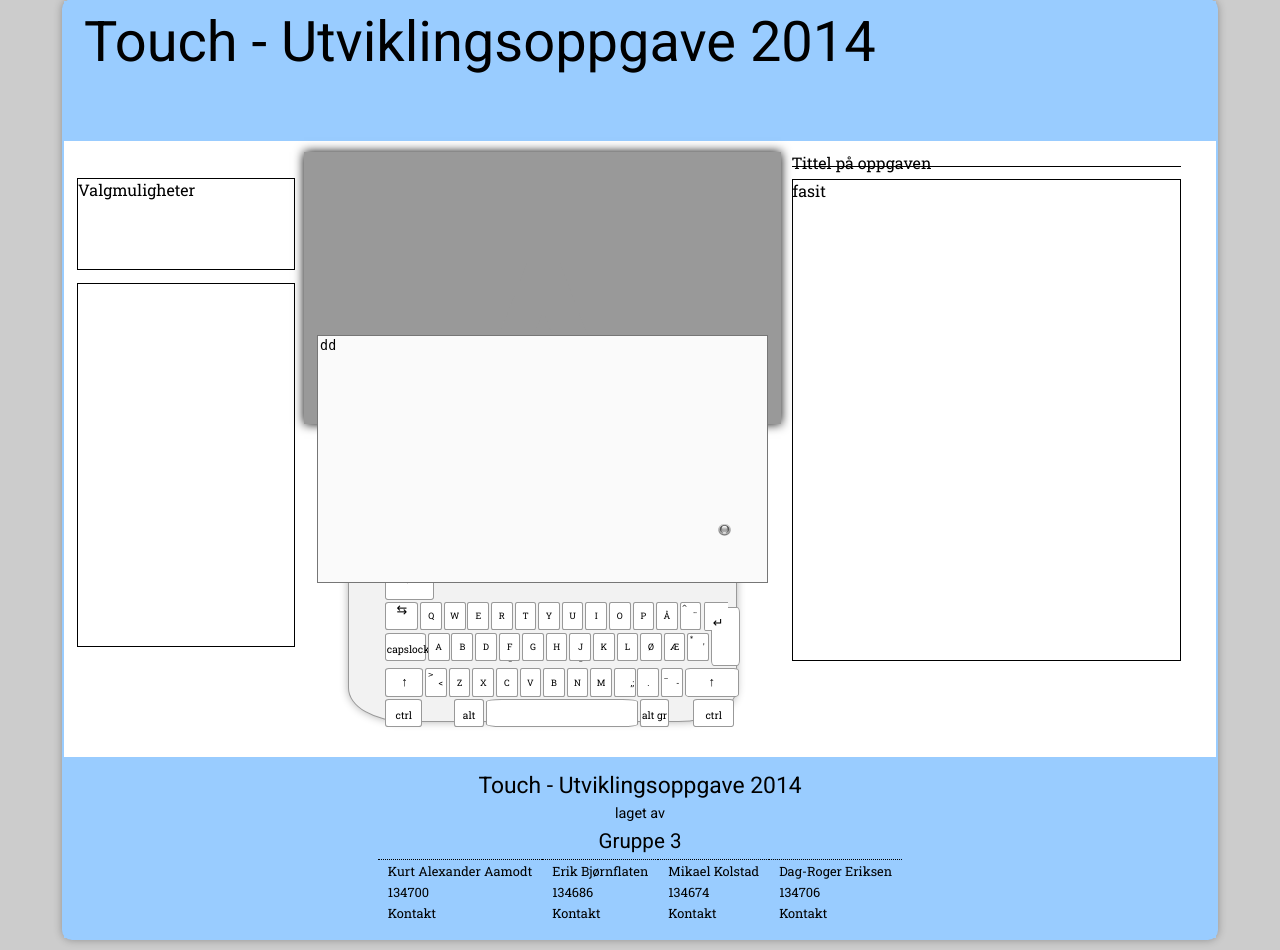
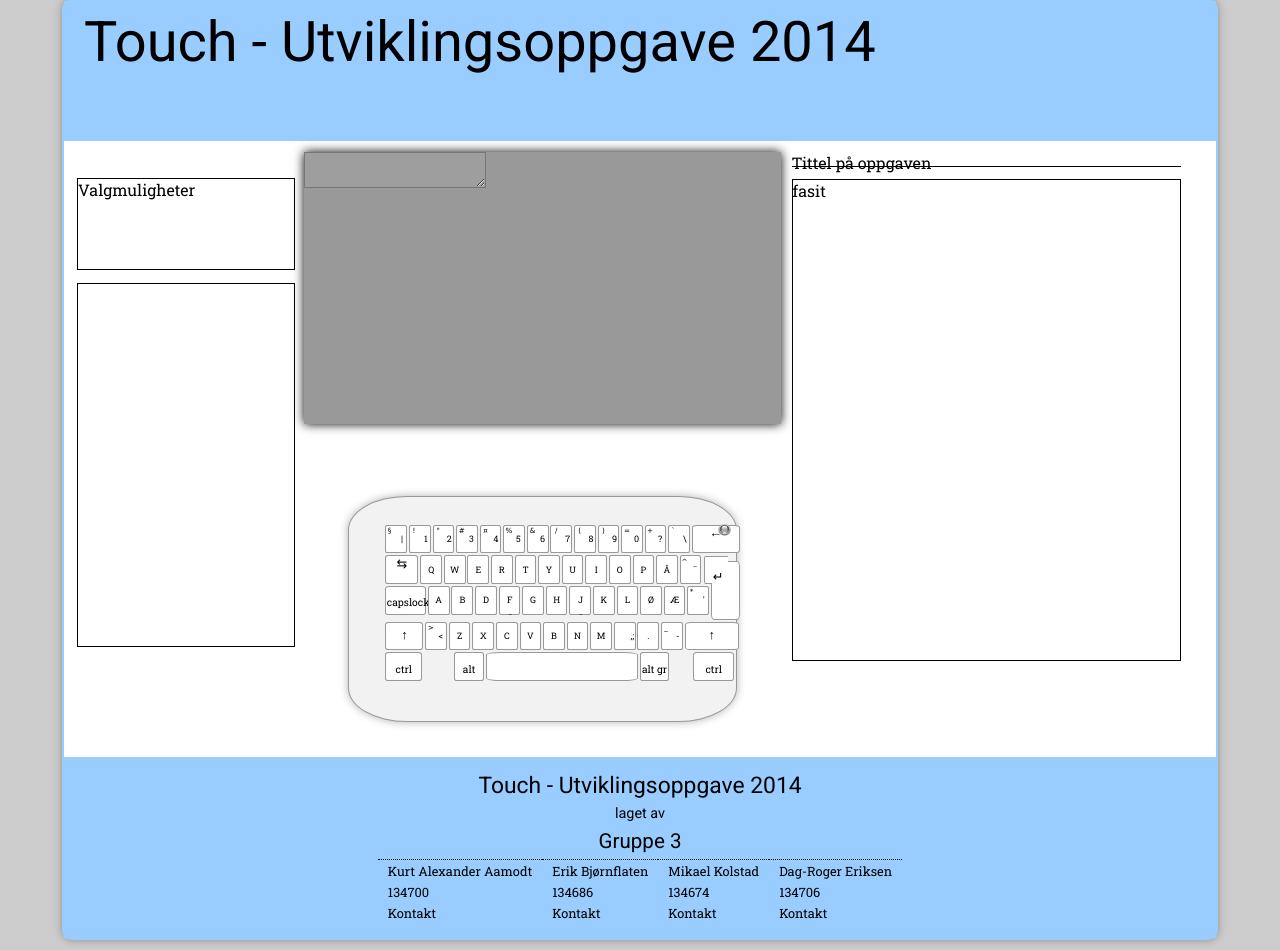
Before and after one commit to ekkodill/jalla, a PHP site: page /skriv.php in a window 1280 px wide. Shown: the part 32-982 px from the top of the page. Run offline with PHP 8.4, Linux system fonts and the light colour scheme; grey boxes are pictures that could not be loaded.

Commit message:
Noe koding her

```diff
--- a/skriv.php
+++ b/skriv.php
@@ -1,15 +1,23 @@
 <!--Denne siden er utviklet av Erik Bjørnflaten., siste gang endret 13.04.2014
-Denne siden er kontrollert av kurt siste gang 03.03.2014  !-->
+Denne siden er kontrollert av kurt siste gang 03.03.2014 !-->
 <?php
 include_once 'includes/init.php';
 
 ?>
 <!doctype html>
 <html>
+<style type="text/css">
+ <!--
+  #opgtekst {
+ background: url(http://blog.lantrax.com/Portals/143289/images/stopwatch-resized-600.jpg);
+ background-position: center;
+  }
+ -->
+ </style>
 <?php
 $pgName = 'Touch-tastatur';
 include_once 'design/head.php'; ?>
-<script type="text/javascript"  src='js/tastatur.js'></script>
+<script type="text/javascript" src='js/tastatur.js'></script>
 <body>
 <div id="page">
 <?php include_once 'design/header.php'; ?>
@@ -18,22 +26,20 @@ include_once 'design/head.php'; ?>
 <div class="bfleft">
 <div class="valgmuligheter">Valgmuligheter</div>
 <div class="uboliste"></div>
-
 </div>
-
 
 <div class="bfright">
 <div class="oppgavetittel">Tittel på oppgaven</div>
 <div class="fasit">fasit</div>
 </div>
-<div class="opgtextramme"><div class="tvbein">A</div><textarea class="opgtekst" resize: none;>dd</textarea></div>
+<div class="opgtextramme"><textarea id="opgtekst" onfocus="this.style.background='#f2f2f2'" onblur="this.style.background='url(http://blog.lantrax.com/Portals/143289/images/stopwatch-resized-600.jpg) '" /></textarea>
+</div>
 <div id="container">
 
 <ul id="keyboard">
 <li class="capsen lastitem"><br><img src="img/capsoff.png" width="12.5" height="12.5" alt="capslock er av"></li>
 <li hidden class="caps"id="capslock"><img src="img/capson.png" width="12.5" height="12.5" alt="capslock er på"></li>
-                    <br><br>
-                    <img class="keylogo"src="img/logo_forslag.png" height="40" width="40">
+<br>
 <li class="tegn"id="220"><span class="off">|</span><span class="on">§</span></li>
 <li class="tegn"id="49"><span class="off">1</span><span class="on">!</span></li>
 <li class="tegn"id="50"><span class="off">2</span><span class="on">"</span></li>
@@ -76,8 +82,8 @@ include_once 'design/head.php'; ?>
 <li class="tegn"id="192">Ø</li>
 <li class="tegn"id="222">Æ</li>
 <li class="tegn"id="191"><span class="off">'</span><span class="on">*</span></li>
-                    <li class="return" id="enter">  </li>
-                    <li class="left-shift"	id="lshift">&uarr;</li>
+<li class="return" id="enter"> </li>
+<li class="left-shift" id="lshift">&uarr;</li>
 <li class="tegn"id="60"><span class="off"><</span><span class="on">></span></li>
 <li class="tegn"id="90">Z</li>
 <li class="tegn"id="88">X</li>
```
Lines whose indentation alone changed are shown as unchanged.
